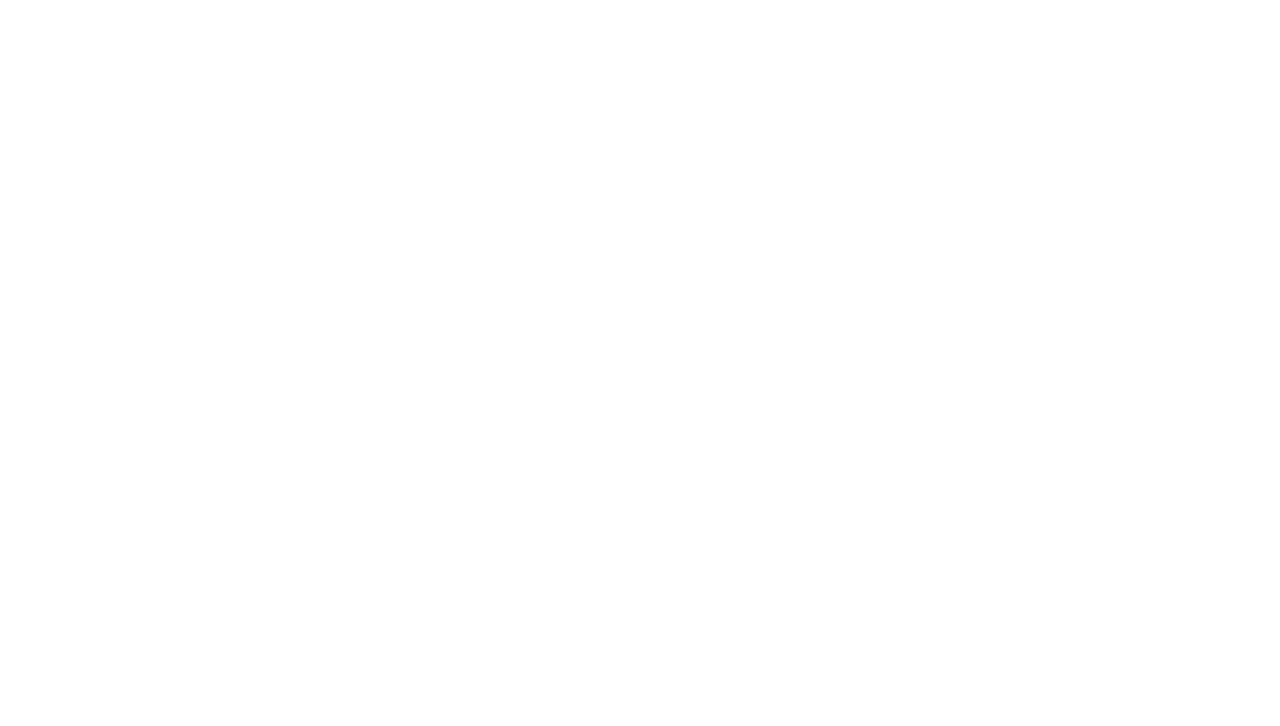
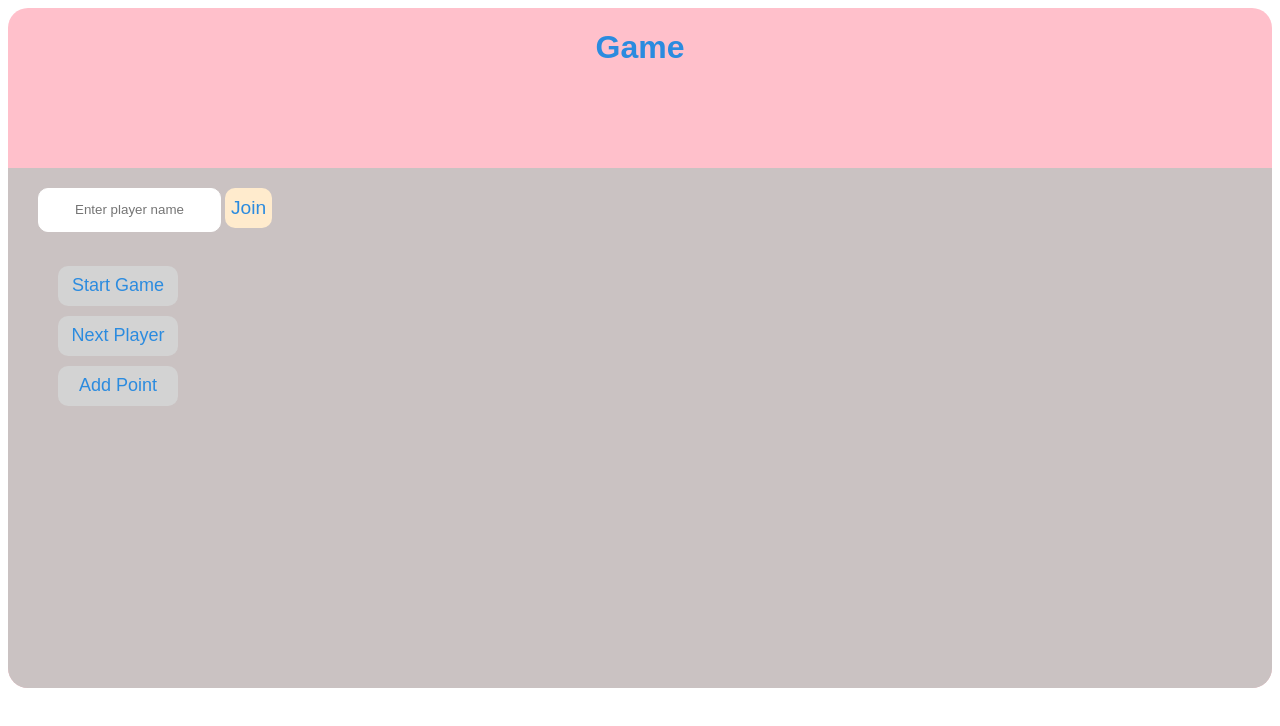
Before and after one commit to psyuan77/SSD-JS-Assignment1, a plain HTML site: page index.html in a window 1280 px wide. Drawn offline with Linux system fonts and the light colour scheme.

Commit message:
write the basic html and css file to set the web display

```diff
--- a/index.html
+++ b/index.html
@@ -3,11 +3,38 @@
   <head>
     <meta charset="UTF-8" />
     <meta name="viewport" content="width=device-width, initial-scale=1.0" />
-    <link rel="/Styles/style.css" href="stylesheet" />
+    <link rel="stylesheet" href="/styles/style.css" />
     <title>Screen Game</title>
   </head>
   <body>
-    <header></header>
-    <script src="/Scripts/script.js" defer></script>
+    <div class="wrapper">
+      <header>
+        <h1 id="game_title">Game</h1>
+      </header>
+      <main>
+        <div id="game_board">
+          <!-- List all players -->
+          <div id="player_list" class="score"></div>
+
+          <!-- Enter player name section -->
+          <div class="player_input">
+            <input
+              type="text"
+              id="player_name"
+              placeholder="Enter player name"
+            />
+            <button id="join_button">Join</button>
+          </div>
+
+          <!-- Game buttons -->
+          <div class="game_button">
+            <button id="start_button">Start Game</button>
+            <button id="switch_button">Next Player</button>
+            <button id="point_button">Add Point</button>
+          </div>
+        </div>
+      </main>
+    </div>
+    <script src="/scripts/script.js" defer></script>
   </body>
 </html>
--- a/styles/style.css
+++ b/styles/style.css
@@ -1 +1,71 @@
 @charset "utf-8";
+.wrapper {
+  display: flex;
+  flex-direction: column;
+  text-align: center;
+  width: 100%;
+  margin: 0;
+  background-color: pink;
+  border-radius: 20px;
+}
+
+#game_title {
+  color: rgb(43, 139, 223);
+  font-family: 'Montserrat', sans-serif;
+  font-optical-sizing: auto;
+  font-weight: weight;
+  font-style: normal;
+}
+
+#game_board {
+  text-align: left;
+  background-color: rgb(202, 194, 194);
+  border-radius: 20px;
+  display: grid;
+  grid-template-rows: 1fr 3rem 5.4fr;
+  gap: 20px;
+}
+
+#player_list {
+  width: 100%;
+  height: 60px;
+  background-color: pink;
+  padding-top: 20px;
+  font-size: 10px;
+}
+
+input {
+  height: 40px;
+  border-radius: 10px;
+  border: 1px solid white;
+  text-align: center;
+  margin-left: 20px;
+}
+.player_input {
+  margin-left: 10px;
+}
+.game_button {
+  display: flex;
+  flex-direction: column;
+  width: max-content;
+  height: max-content;
+  margin-left: 50px;
+  padding-top: 10px;
+  padding-bottom: 20px;
+  gap: 10px;
+}
+button {
+  height: 40px;
+  width: 120px;
+  border-radius: 10px;
+  background-color: lightgrey;
+  border: 0;
+  color: rgb(43, 139, 223);
+  font-size: large;
+}
+#join_button {
+  width: fit-content;
+  border-radius: 10px;
+  font-size: larger;
+  background-color: blanchedalmond;
+}
```
Also changed, not shown: 1 other file.
